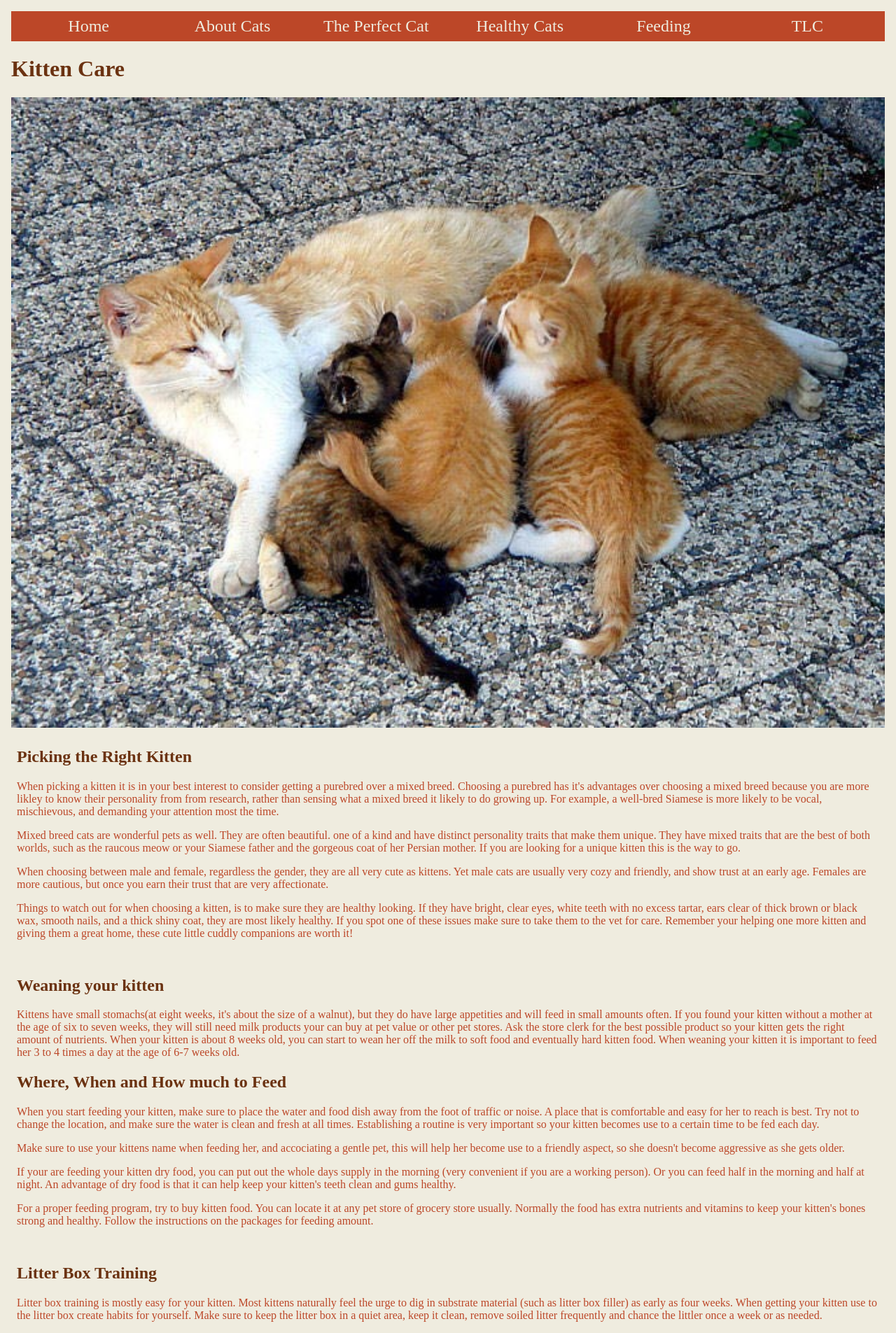
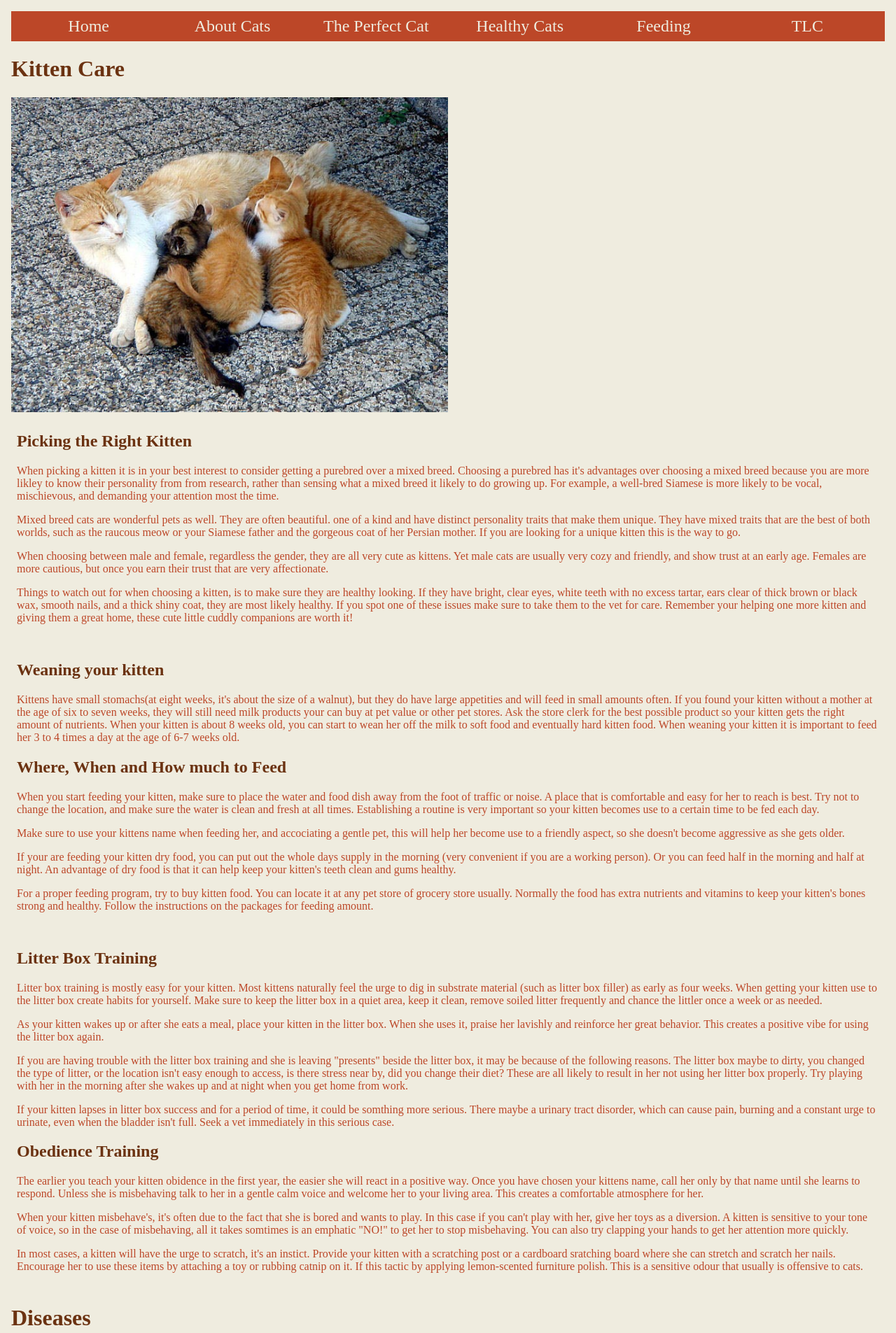
Before and after one commit to kmacmillan15/large-data-website, a Jekyll site: the page built from healthycat.html, in a window 1280 px wide. Shown: the top 1905 px of the page at 70% size. Built offline with Jekyll 4.4.1, drawn with Linux system fonts in a browser that asks for light colours; Markdown is read by kramdown in place of the engine named in the settings.

Commit message:
fex-img changes to healthy cat images

```diff
--- a/healthycat.html
+++ b/healthycat.html
@@ -18,7 +18,7 @@ layout: default
 
 	<div class="grid">
 		<div class="unit unit-s-1 unit-m-1 unit-l-1">
-		<img src="img2/mother&kittens.jpg" class="flex-img3" alt="">
+		<img src="img2/mother&kittens.jpg" class="flex-img4" alt="">
 			<div class="unit-spacer">
 			<h2>Picking the Right Kitten</h2>
 		<p>When picking a kitten it is in your best interest to consider getting a purebred over a mixed breed. Choosing a purebred has it's advantages over choosing a mixed breed because you are more likley to know their personality from from research, rather than sensing what a mixed breed it likely to do growing up. For example, a well-bred Siamese is more likely to be vocal, mischievous, and demanding your attention most the time.</p>
@@ -73,7 +73,7 @@ layout: default
 	<h1>Diseases</h1>
 	<div class="grid">
 		<div class="unit unit-s-1 unit-m-1 unit-l-1">
-		<img src="img2/cat.jpg" class="flex-img3" alt="">
+		<img src="img2/cat.jpg" class="flex-img4" alt="">
 			<div class="unit-spacer">
 			<p>Cats can suffer from a wide range of health problems. This would include infectious diseases, parasites, inguries and chronic disease. Once you get a kitten of cat, look into what vaccinations are available for them. If dealing with a newborn kitten they generally have these sets of shots:</p>
 			</div>
```
